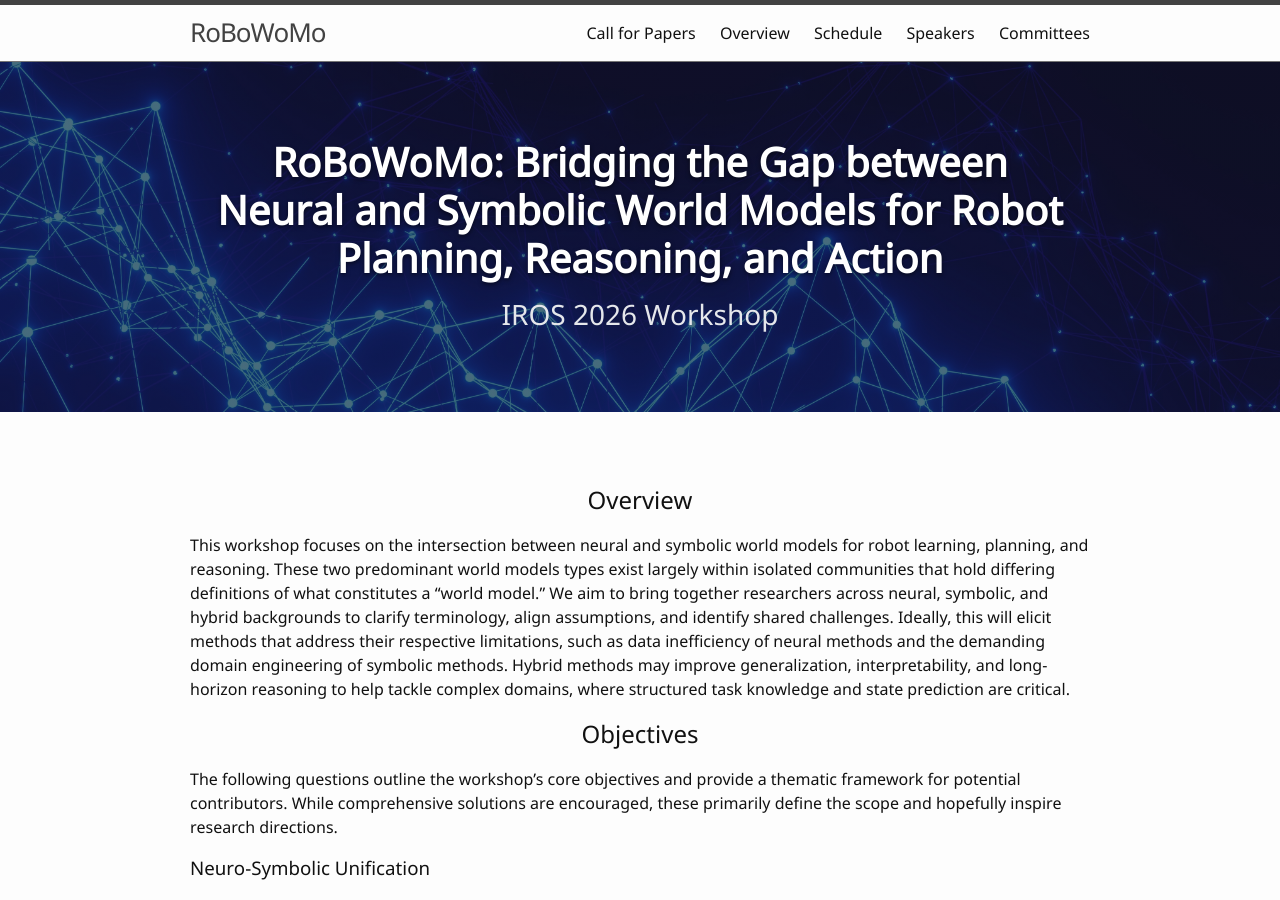
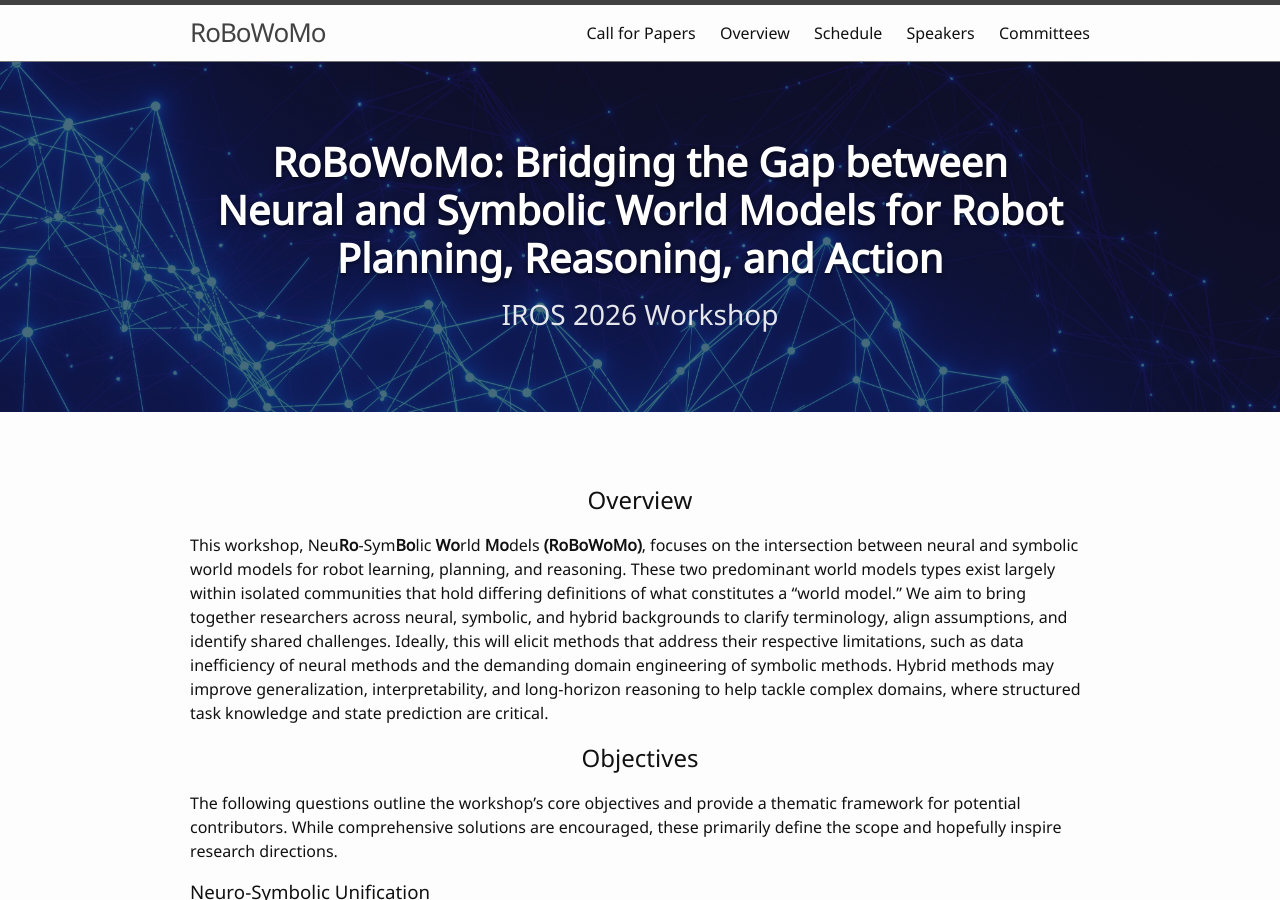
Before and after one commit to worldmodelworkshop/worldmodelworkshop.github.io, a Jekyll site: the page built from index.md, in a window 1280 px wide and 900 px high. Built offline with Jekyll 4.4.1, drawn with Linux system fonts in a browser that asks for light colours.

Commit message:
added name explanation to the Overview. added personal website links to the speakers. added low priority to dos to the README

```diff
--- a/_includes/overview.html
+++ b/_includes/overview.html
@@ -1,6 +1,6 @@
 <h2> Overview </h2>
 {: style="text-align: center;"}
-This workshop focuses on the intersection between neural and symbolic world models for robot learning, planning, and reasoning. These two predominant world models types exist largely within isolated communities that hold differing definitions of what constitutes a "world model." We aim to bring together researchers across neural, symbolic, and hybrid backgrounds to clarify terminology, align assumptions, and identify shared challenges. Ideally, this will elicit methods that address their respective limitations, such as data inefficiency of neural methods and the demanding domain engineering of symbolic methods. Hybrid methods may improve generalization, interpretability, and long-horizon reasoning to help tackle complex domains, where structured task knowledge and state prediction are critical.
+This workshop, Neu<b>Ro</b>-Sym<b>Bo</b>lic <b>Wo</b>rld <b>Mo</b>dels <b>(RoBoWoMo)</b>, focuses on the intersection between neural and symbolic world models for robot learning, planning, and reasoning. These two predominant world models types exist largely within isolated communities that hold differing definitions of what constitutes a "world model." We aim to bring together researchers across neural, symbolic, and hybrid backgrounds to clarify terminology, align assumptions, and identify shared challenges. Ideally, this will elicit methods that address their respective limitations, such as data inefficiency of neural methods and the demanding domain engineering of symbolic methods. Hybrid methods may improve generalization, interpretability, and long-horizon reasoning to help tackle complex domains, where structured task knowledge and state prediction are critical.
 
 <h2> Objectives </h2>
 {: style="text-align: center;"}
--- a/_includes/speakers.html
+++ b/_includes/speakers.html
@@ -7,7 +7,13 @@
             style="object-position: {{ person.position }};"
           {% endif %}>
       </div>
-      <h3>{{ person.name }}</h3>
+      <h3>
+        {% if person.link %}
+          <a href="{{ person.link }}" target="_blank" rel="noopener noreferrer">{{ person.name }}</a>
+        {% else %}
+          {{ person.name }}
+        {% endif %}
+      </h3>
       <p>{{ person.role }}</p>
       <p>{{ person.affiliation }}</p>
     </div>
```
Also changed, not shown: _data/speakers.yml (+7 -0 lines), README.md.
